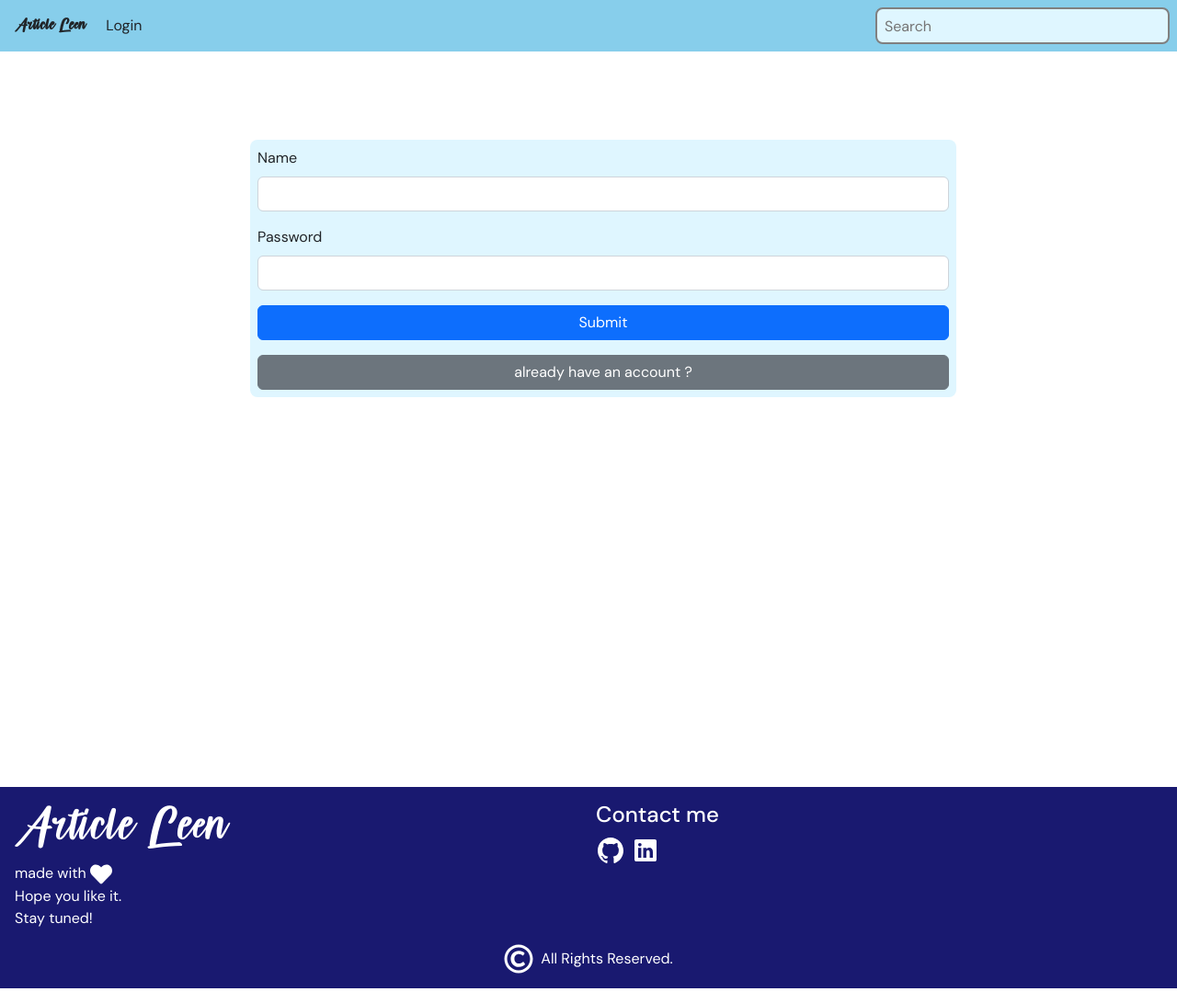
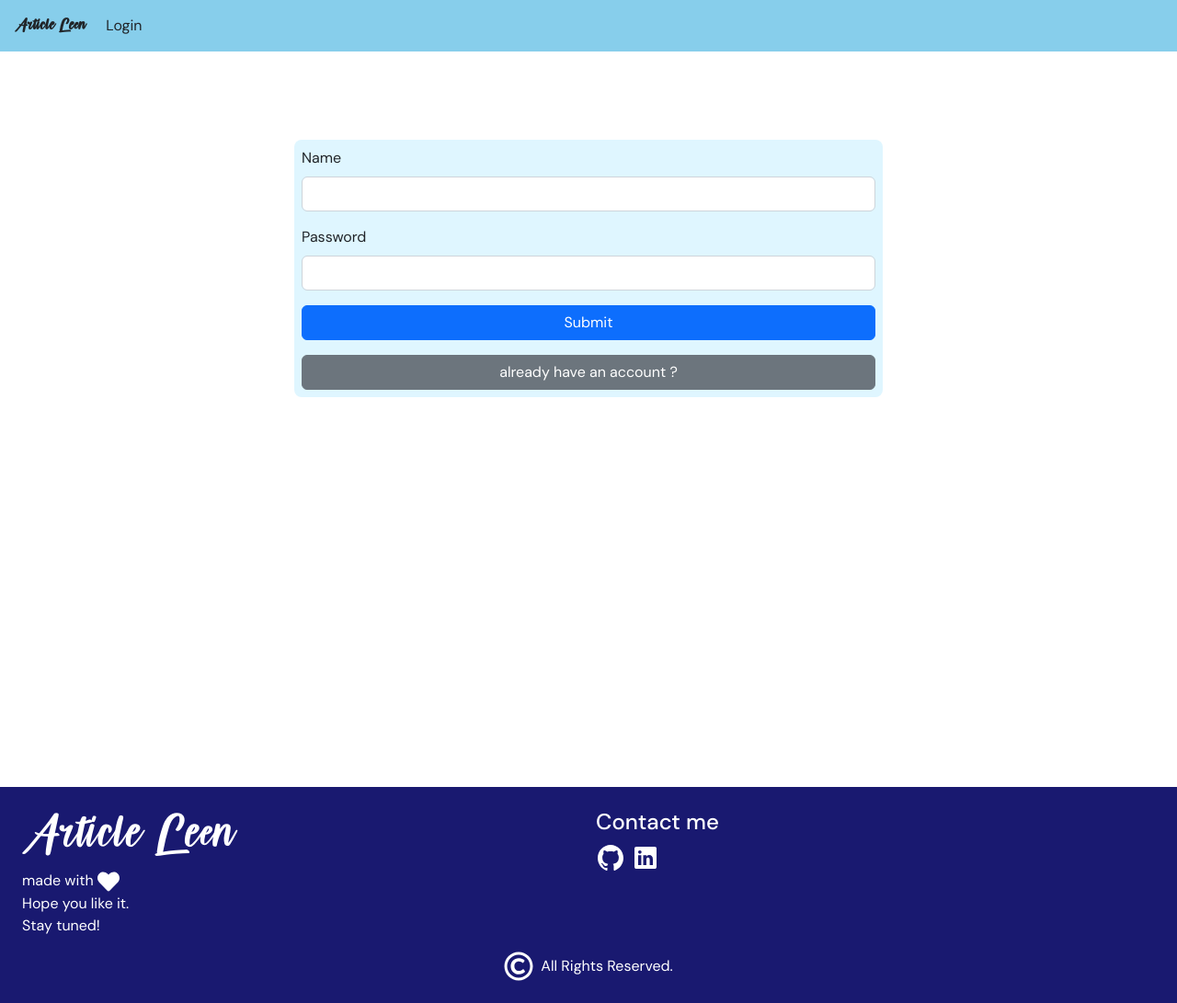
Before and after one commit to PouryaFahimi/Article-Leen, a React (Vite) app: page /login in a window 1280 px wide. Shown: the whole page at 92% size. Built offline with nearby package versions, Linux system fonts and the light colour scheme.

Commit message:
better styles

```diff
--- a/src/components/Footer.tsx
+++ b/src/components/Footer.tsx
@@ -3,7 +3,8 @@ import { IoLogoGithub, IoLogoLinkedin, IoLogoInstagram } from "react-icons/io";
 
 const Footer = () => {
   return (
-    <footer className="footer flex-rowed">
+    <footer>
+      <div className="footer flex-rowed width-limit">
         <div className="top">
           <div>
             <h1>Article Leen</h1>
@@ -32,6 +33,7 @@ const Footer = () => {
           <FaRegCopyright />
           <p>All Rights Reserved.</p>
         </div>
+      </div>
     </footer>
   );
 };
--- a/src/components/NavBar.tsx
+++ b/src/components/NavBar.tsx
@@ -53,13 +53,15 @@ const NavBar = () => {
   };
 
   return (
-    <header className="navbar">
+    <header>
+      <div className="navbar width-limit">
         <div className="flex-line">
           <Link className="nav-link" to="/">
             <h1>Article Leen</h1>
           </Link>
           {availableOptions()}
         </div>
+        {user && (
           <form
             className="search-form"
             onSubmit={(event) => {
@@ -77,6 +79,8 @@ const NavBar = () => {
               required
             />
           </form>
+        )}
+      </div>
     </header>
   );
 };
--- a/src/components/home/Home.module.scss
+++ b/src/components/home/Home.module.scss
@@ -60,6 +60,7 @@
 
     strong {
       width: 100%;
+      margin-bottom: var(--tt-radius-md);
     }
   }
 }
--- a/src/components/home/LetterBox.module.scss
+++ b/src/components/home/LetterBox.module.scss
@@ -9,13 +9,13 @@
 
 .box {
   display: flex;
-  width: 8vw;
-  height: 8vw;
+  width: 7vw;
+  height: 7vw;
   justify-content: center;
   align-items: center;
   background-color: tomato;
   color: white;
-  font-size: 6vw;
+  font-size: 5vw;
   font-weight: 700;
   border-radius: 2vw;
   transition: none;
--- a/src/components/profile/Profile.module.scss
+++ b/src/components/profile/Profile.module.scss
@@ -27,7 +27,8 @@
 }
 
 .profStats {
-  min-width: 25vw;
+  width: 25vw;
+  max-width: 40rem;
 }
 
 @media screen and (max-width: 480px) {
@@ -36,6 +37,7 @@
   }
 
   .prof-stats {
+    width: auto;
     margin-top: var(--tt-radius-xl);
   }
 }
--- a/src/index.scss
+++ b/src/index.scss
@@ -21,11 +21,19 @@ body {
   font-family: "DM Sans", sans-serif;
 }
 
+.width-limit {
+  max-width: 80rem;
+  margin: 0 auto;
+}
+
+header {
+  background-color: var(--primary-color);
+}
+
 .navbar {
   padding: var(--tt-radius-md);
   overflow: auto;
   flex-wrap: nowrap;
-  background-color: var(--primary-color);
 
   a {
     border-radius: var(--tt-radius-md);
@@ -51,7 +59,9 @@ body {
   background: none;
   padding: 0 var(--tt-radius-md);
   height: 2.5rem;
-  width: 25vw;
+  width: 20vw;
+  min-width: 10rem;
+  max-width: 25rem;
   background-color: var(--secondary-color);
   outline: none;
 }
@@ -75,7 +85,7 @@ button {
 }
 
 .outlet {
-  padding: var(--tt-radius-xl);
+  padding: var(--tt-radius-xl) var(--tt-radius-md);
   min-height: 100vh;
 }
 
@@ -101,9 +111,10 @@ button {
 }
 
 .login-form {
-  width: 60vw;
+  width: 50vw;
+  max-width: 50rem;
   padding: var(--tt-radius-md);
-  margin: 10vh 20vw;
+  margin: 10vh auto;
   background-color: var(--secondary-color);
   border-radius: var(--tt-radius-md);
   overflow: hidden;
@@ -174,6 +185,10 @@ footer {
   }
 }
 
+.footer {
+  padding: var(--tt-radius-md);
+}
+
 @media screen and (max-width: 480px) {
   .navbar {
     flex-wrap: wrap;
@@ -188,10 +203,7 @@ footer {
   .search-field,
   .search-form {
     width: 100%;
-  }
-
-  .outlet {
-    padding: var(--tt-radius-sm);
+    max-width: none;
   }
 
   .login-form {
--- a/src/layouts/MainLayout.tsx
+++ b/src/layouts/MainLayout.tsx
@@ -12,7 +12,7 @@ const MainLayout: React.FC = () => {
         <AlertProvider>
           <NavBar />
           <main>
-            <div className="outlet flex-rowed">
+            <div className="outlet flex-rowed width-limit">
               <Outlet />
             </div>
           </main>
--- a/src/pages/SearchPage.tsx
+++ b/src/pages/SearchPage.tsx
@@ -22,7 +22,7 @@ const SearchPage = () => {
             type="radio"
             name="mode-filter"
             checked={mode === "article"}
-            onClick={() => setMode("article")}
+            onChange={() => setMode("article")}
           />
           <label htmlFor="article-mode">Articles</label>
           <input
@@ -30,7 +30,7 @@ const SearchPage = () => {
             type="radio"
             name="mode-filter"
             checked={mode === "user"}
-            onClick={() => setMode("user")}
+            onChange={() => setMode("user")}
           />
           <label htmlFor="user-mode">Users</label>
         </div>
```
Lines whose indentation alone changed are shown as unchanged.
